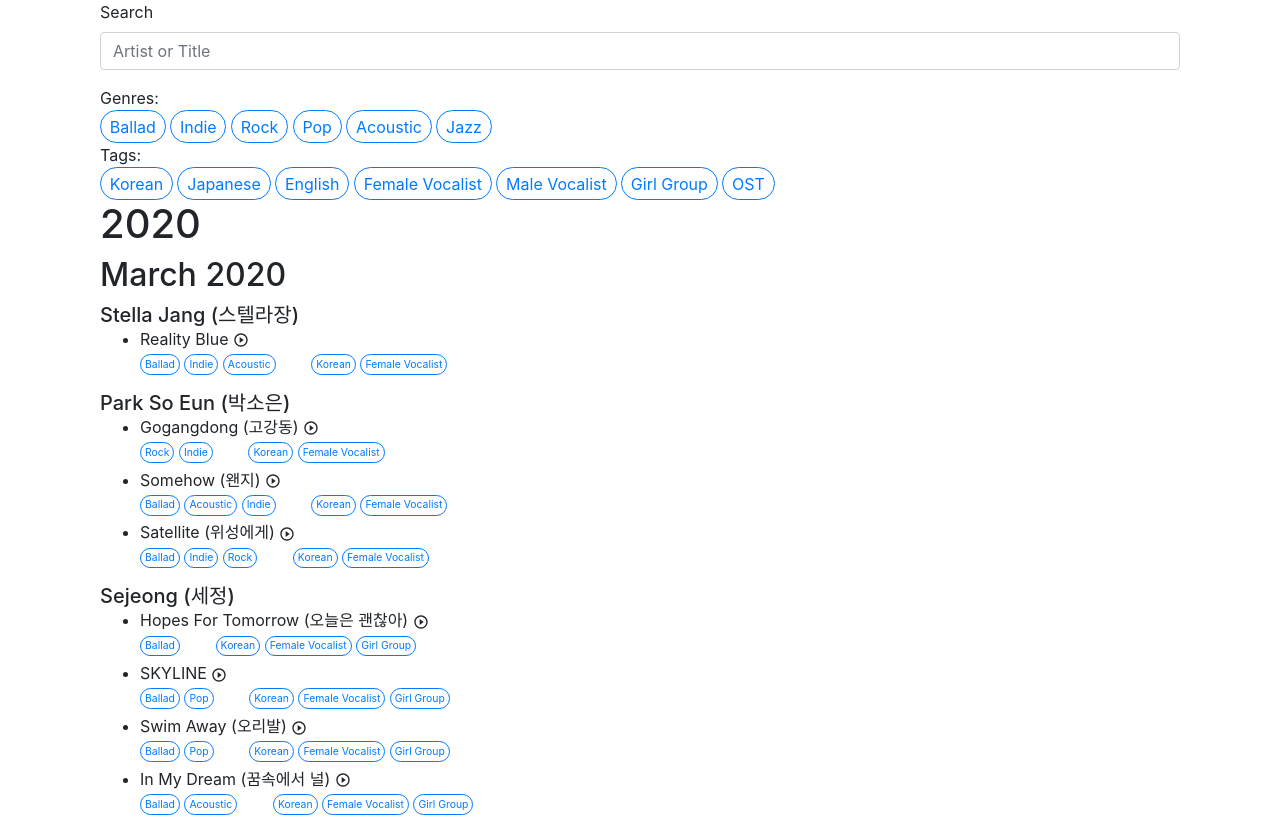
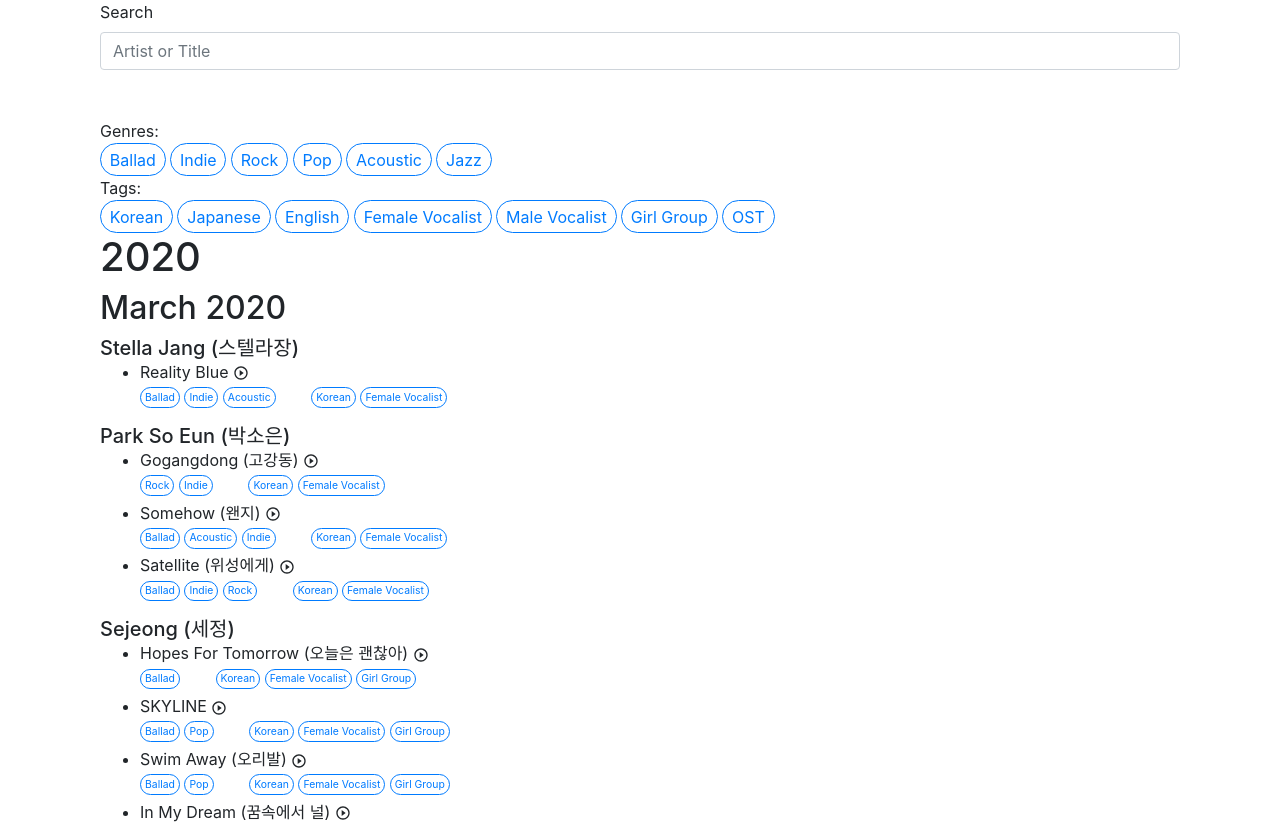
Before and after one commit to marvintran/MySongList, a React (Create React App) app: page / in a window 1280 px wide. Shown: the top 824 px of the page. Built offline with nearby package versions, Linux system fonts and the light colour scheme.

Commit message:
Added some space for the current filter buttons so that the rest of the elements below don't suddenly shift down when the button appears.

```diff
--- a/src/components/CurrentFilters.js
+++ b/src/components/CurrentFilters.js
@@ -1,5 +1,6 @@
 import React from 'react';
 import FilterButton from "./FilterButton";
+import "../stylesheets/CurrentFilters.css";
 
 // https://stackoverflow.com/a/7225450
 function camelCaseToNormal(value) {
@@ -36,7 +37,7 @@ const CurrentFilters = ({ filterOptions, removeGenres, removeTags }) => {
   });
 
   return (
-    <div>
+    <div className="current-filters">
       {genres}
       {tags}
     </div>
--- /dev/null
+++ b/src/stylesheets/CurrentFilters.css
@@ -0,0 +1,3 @@
+.current-filters {
+    min-height: 33px;
+}
```
